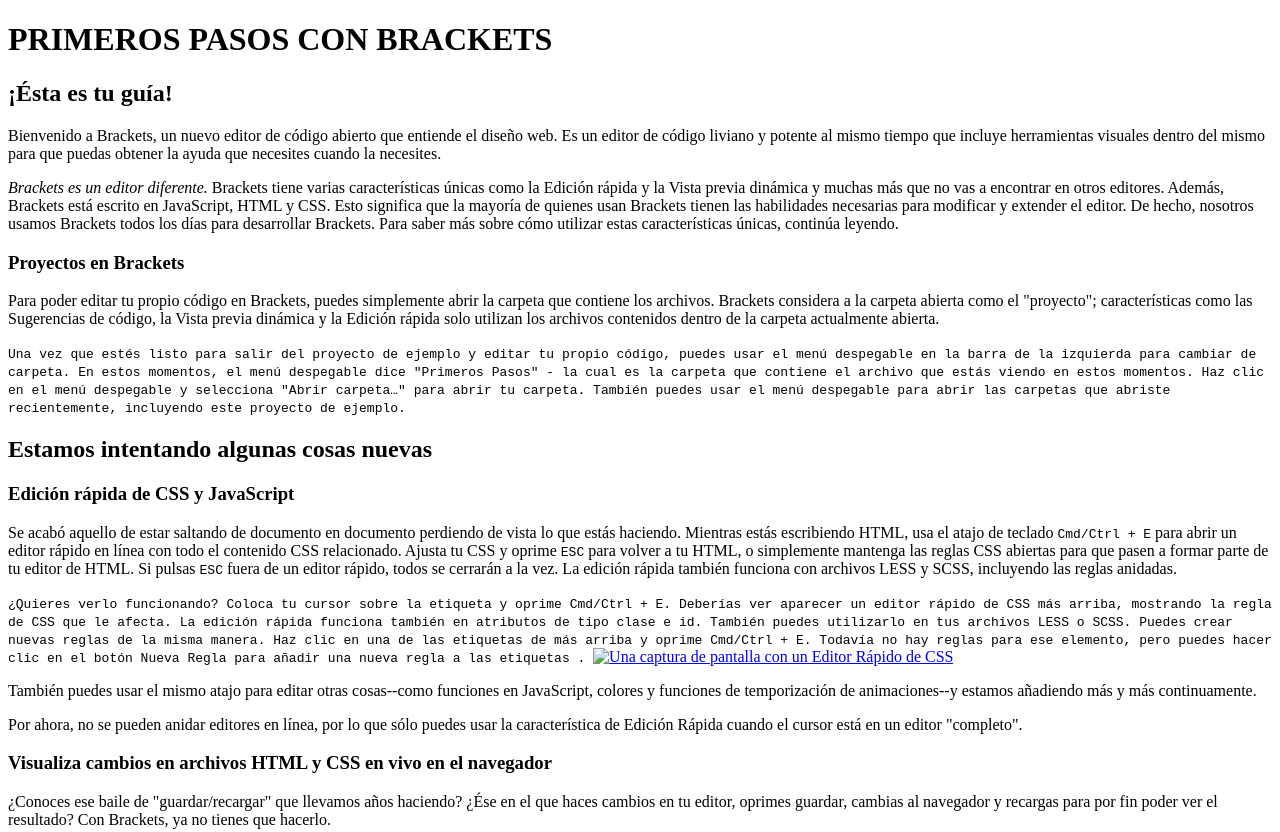
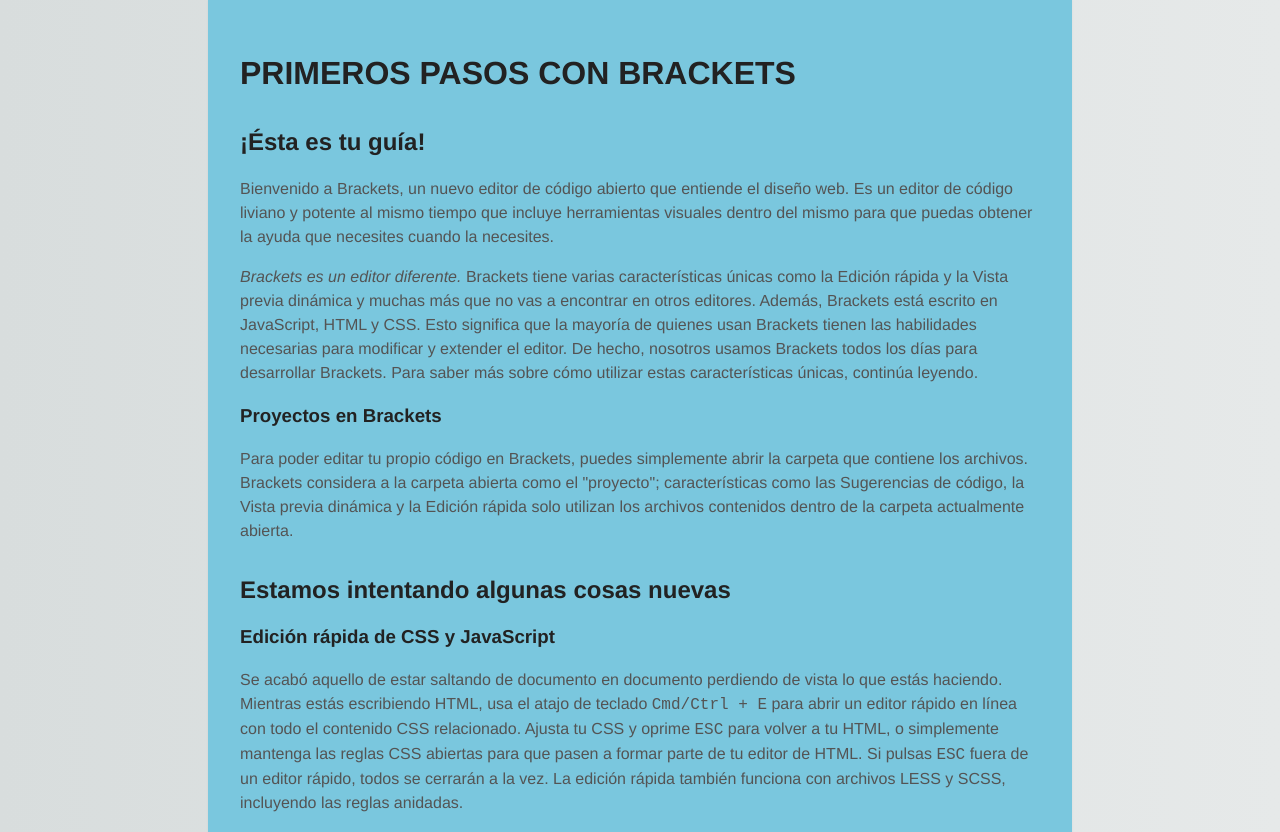
Before and after one commit to CxrlosMX/PruebaGit, a plain HTML site: page Index.html in a window 1280 px wide. Shown: the top 832 px of the page. Drawn offline with Linux system fonts and the light colour scheme.

Commit message:
Color Fondo

```diff
--- a/Index.html
+++ b/Index.html
@@ -6,7 +6,7 @@
         <meta http-equiv="X-UA-Compatible" content="IE=edge">
         <title>PRIMEROS PASOS CON BRACKETS</title>
         <meta name="description" content="Una guía interactiva de primeros pasos para Brackets.">
-        <link rel="stylesheet" href="main.css">
+        <link href="css/estilos.css" rel="stylesheet" type="text/css">
     </head>
     <body>
 
--- /dev/null
+++ b/css/estilos.css
@@ -0,0 +1,60 @@
+html {
+    background: #e6e9e9;
+    background-image: linear-gradient(270deg, rgb(230, 233, 233) 0%, rgb(216, 221, 221) 100%);
+    -webkit-font-smoothing: antialiased;
+}
+
+body {
+    background: #7ac7de;
+    box-shadow: 0 0 2px rgba(0, 0, 0, 0.06);
+    color: #545454;
+    font-family: "Helvetica Neue", Helvetica, Arial, sans-serif;
+    font-size: 16px;
+    line-height: 1.5;
+    margin: 0 auto;
+    max-width: 800px;
+    padding: 2em 2em 4em;
+}
+
+h1, h2, h3, h4, h5, h6 {
+    color: #222;
+    font-weight: 600;
+    line-height: 1.3;
+}
+
+h2 {
+    margin-top: 1.3em;
+}
+
+a {
+    color: #0083e8;
+}
+
+b, strong {
+    font-weight: 600;
+}
+
+samp {
+    display: none;
+}
+
+img {
+    animation: colorize 2s cubic-bezier(0, 0, .78, .36) 1;
+    background: transparent;
+    border: 10px solid rgba(0, 0, 0, 0.12);
+    border-radius: 4px;
+    display: block;
+    margin: 1.3em auto;
+    max-width: 95%;
+}
+
+@keyframes colorize {
+    0% {
+        -webkit-filter: grayscale(100%);
+        filter: grayscale(100%);
+    }
+    100% {
+        -webkit-filter: grayscale(0%);
+        filter: grayscale(0%);
+    }
+}
```
Also changed, not shown: js/JavaScrpit.js (added).
